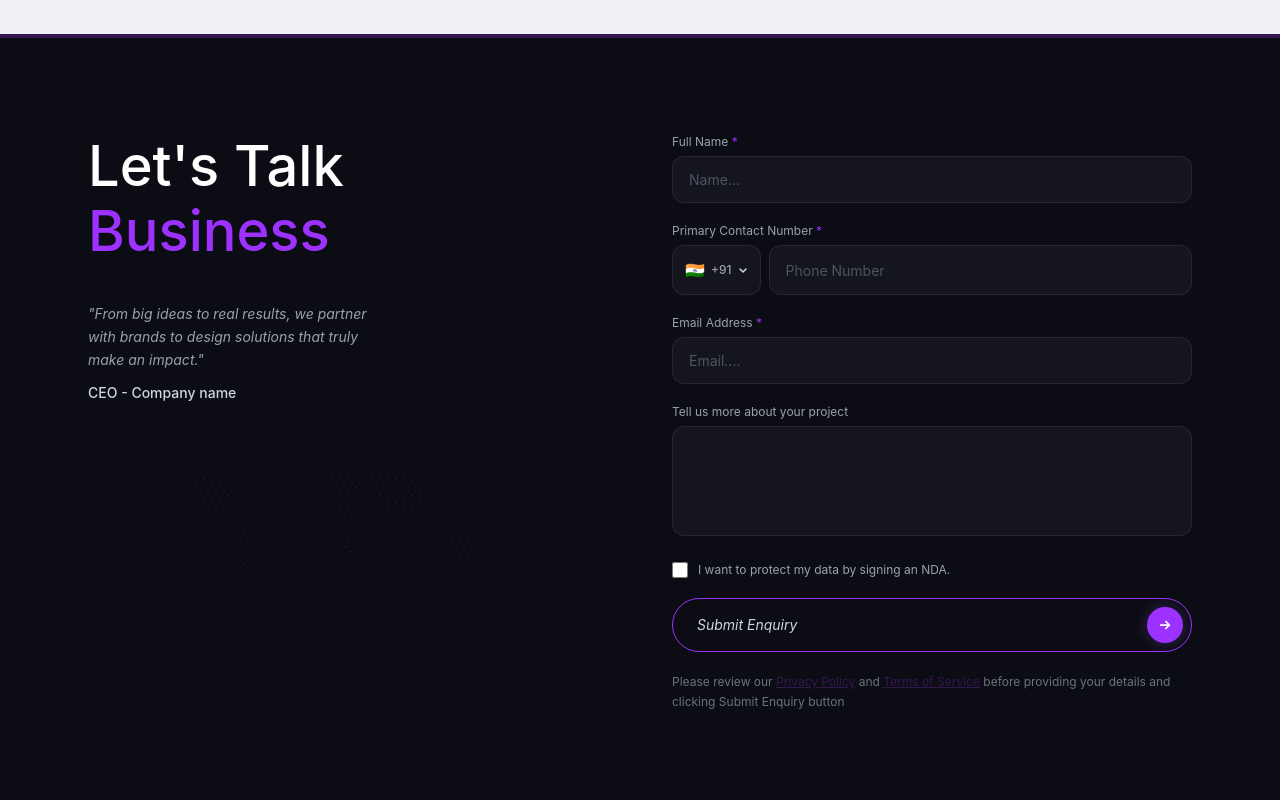
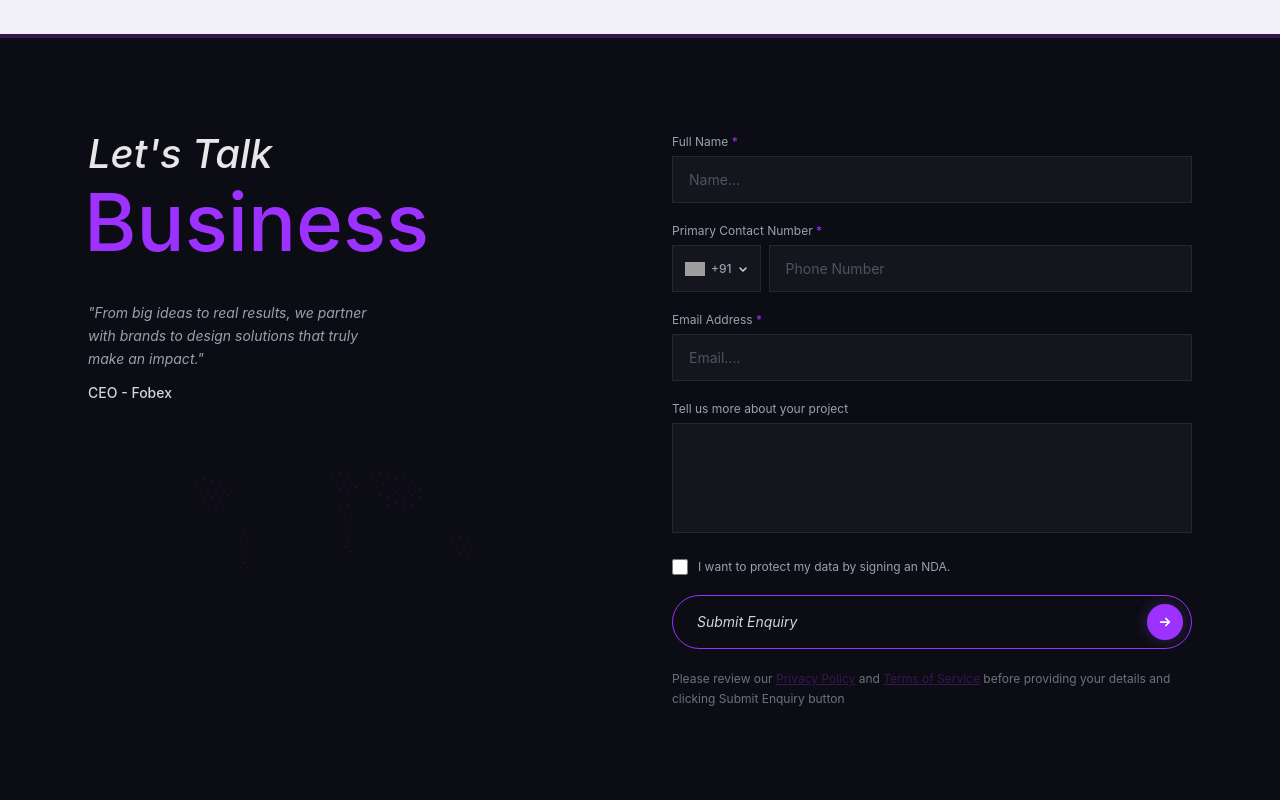
Before and after one commit to Akshay-m77/fobex, a React (Vite) app: page / in a window 1280 px wide. Shown: the part 7440-8240 px from the top of the page. Built offline with nearby package versions, Linux system fonts and the light colour scheme; grey boxes are pictures that could not be loaded; a web font is replaced by a local one.

Commit message:
contact page

```diff
--- a/src/components/CTA.tsx
+++ b/src/components/CTA.tsx
@@ -3,15 +3,15 @@ import ArrowButton from './ui/ArrowButton';
 import FadeIn from './ui/FadeIn';
 
 const COUNTRIES = [
-    { code: 'IN', dialCode: '+91', flag: '🇮🇳', name: 'India' },
-    { code: 'US', dialCode: '+1', flag: '🇺🇸', name: 'United States' },
-    { code: 'GB', dialCode: '+44', flag: '🇬🇧', name: 'United Kingdom' },
-    { code: 'AU', dialCode: '+61', flag: '🇦🇺', name: 'Australia' },
-    { code: 'CA', dialCode: '+1', flag: '🇨🇦', name: 'Canada' },
-    { code: 'AE', dialCode: '+971', flag: '🇦🇪', name: 'United Arab Emirates' },
-    { code: 'SG', dialCode: '+65', flag: '🇸🇬', name: 'Singapore' },
-    { code: 'DE', dialCode: '+49', flag: '🇩🇪', name: 'Germany' },
-    { code: 'OTHER', dialCode: '', flag: '🌐', name: 'Other' },
+    { code: 'IN', flagCode: 'in', dialCode: '+91', flag: '🇮🇳', name: 'India' },
+    { code: 'US', flagCode: 'us', dialCode: '+1', flag: '🇺🇸', name: 'United States' },
+    { code: 'GB', flagCode: 'gb', dialCode: '+44', flag: '🇬🇧', name: 'United Kingdom' },
+    { code: 'AU', flagCode: 'au', dialCode: '+61', flag: '🇦🇺', name: 'Australia' },
+    { code: 'CA', flagCode: 'ca', dialCode: '+1', flag: '🇨🇦', name: 'Canada' },
+    { code: 'AE', flagCode: 'ae', dialCode: '+971', flag: '🇦🇪', name: 'United Arab Emirates' },
+    { code: 'SG', flagCode: 'sg', dialCode: '+65', flag: '🇸🇬', name: 'Singapore' },
+    { code: 'DE', flagCode: 'de', dialCode: '+49', flag: '🇩🇪', name: 'Germany' },
+    { code: 'OTHER', flagCode: '', dialCode: '', flag: '🌐', name: 'Other' },
 ];
 
 export default function CTA() {
@@ -123,10 +123,9 @@ export default function CTA() {
                 <div className="flex gap-16 items-start max-md:flex-col">
                     {/* Left — Heading + Quote + World Map */}
                     <FadeIn direction="right" className="flex-1 min-w-0" delay={0.2} fullWidth>
-                        <h2 className="text-[3.5rem] max-md:text-[2.2rem] font-medium leading-[1.15] mb-10">
-                            <span className="text-white">Let's Talk</span>
-                            <br />
-                            <span className="gradient-text">Business</span>
+                        <h2 className="font-medium leading-none mb-10">
+                            <span className="text-white text-[2.5rem] max-md:text-[1.8rem] block mb-2 opacity-90 italic">Let's Talk</span>
+                            <span className="gradient-text text-[5rem] max-md:text-[3.5rem] block -ml-1">Business</span>
                         </h2>
 
                         <blockquote className="text-sm italic text-gray-400 leading-relaxed mb-3 max-w-[300px]">
@@ -135,7 +134,7 @@ export default function CTA() {
                             make an impact."
                         </blockquote>
                         <p className="text-sm text-gray-300 font-medium mb-12">
-                            CEO - Company name
+                            CEO - Fobex
                         </p>
 
                         {/* World map dots */}
@@ -165,7 +164,7 @@ export default function CTA() {
                     {/* Right — Contact Form / Feedback */}
                     <FadeIn direction="left" className="flex-1 min-w-0 transition-all duration-500" delay={0.4} fullWidth>
                         {submitStatus === 'success' ? (
-                            <div className="bg-[rgba(var(--accent-purple-rgb),0.05)] border border-[var(--color-accent-purple)] rounded-3xl p-12 text-center animate-fade-in">
+                            <div className="bg-[rgba(var(--accent-purple-rgb),0.05)] border border-[var(--color-accent-purple)] rounded-none p-12 text-center animate-fade-in">
                                 <div className="w-20 h-20 bg-[var(--color-accent-vibrant)] rounded-full flex items-center justify-center mx-auto mb-8 shadow-[0_0_30px_rgba(157,49,255,0.4)]">
                                     <svg width="32" height="32" viewBox="0 0 24 24" fill="none" stroke="white" strokeWidth="3" strokeLinecap="round" strokeLinejoin="round">
                                         <polyline points="20 6 9 17 4 12" />
@@ -186,7 +185,7 @@ export default function CTA() {
                         ) : (
                             <form onSubmit={handleSubmit} className="flex flex-col gap-5" noValidate>
                                 {submitStatus === 'error' && (
-                                    <div className="bg-red-500/10 border border-red-500/20 text-red-400 p-4 rounded-xl text-xs flex items-center gap-3 animate-fade-in mb-2">
+                                    <div className="bg-red-500/10 border border-red-500/20 text-red-400 p-4 rounded-none text-xs flex items-center gap-3 animate-fade-in mb-2">
                                         <svg width="16" height="16" viewBox="0 0 24 24" fill="none" stroke="currentColor" strokeWidth="2" strokeLinecap="round" strokeLinejoin="round"><circle cx="12" cy="12" r="10" /><line x1="12" y1="8" x2="12" y2="12" /><line x1="12" y1="16" x2="12.01" y2="16" /></svg>
                                         Something went wrong. Please check your connection and try again.
                                     </div>
@@ -210,14 +209,24 @@ export default function CTA() {
                                 <FormField label="Primary Contact Number" required error={errors.phone}>
                                     <div className="flex gap-2 relative" ref={dropdownRef}>
                                         <div
-                                            className={`flex items-center gap-1.5 px-3 py-3 rounded-xl bg-[rgba(var(--white-rgb),0.04)] border border-[rgba(var(--white-rgb),0.08)] text-sm text-gray-300 cursor-pointer shrink-0 transition-all hover:bg-[rgba(var(--white-rgb),0.08)] ${errors.phone && selectedCountry.code === 'OTHER' && !manualDialCode ? 'border-red-500/50 bg-red-500/5' : ''}`}
+                                            className={`flex items-center gap-1.5 px-3 py-3 rounded-none bg-[rgba(var(--white-rgb),0.04)] border border-[rgba(var(--white-rgb),0.08)] text-sm text-gray-300 cursor-pointer shrink-0 transition-all hover:bg-[rgba(var(--white-rgb),0.08)] ${errors.phone && selectedCountry.code === 'OTHER' && !manualDialCode ? 'border-red-500/50 bg-red-500/5' : ''}`}
                                             onClick={(e) => {
                                                 if (selectedCountry.code !== 'OTHER' || (e.target as HTMLElement).tagName !== 'INPUT') {
                                                     setIsDropdownOpen(!isDropdownOpen);
                                                 }
                                             }}
                                         >
-                                            <span className="text-base">{selectedCountry.flag}</span>
+                                            <div className="w-5 h-3.5 flex items-center justify-center overflow-hidden">
+                                                {selectedCountry.code === 'OTHER' ? (
+                                                    <span className="text-base leading-none">🌐</span>
+                                                ) : (
+                                                    <img
+                                                        src={`https://flagcdn.com/w40/${selectedCountry.flagCode}.png`}
+                                                        alt={selectedCountry.name}
+                                                        className="w-full h-auto object-cover"
+                                                    />
+                                                )}
+                                            </div>
                                             {selectedCountry.code === 'OTHER' ? (
                                                 <input
                                                     type="text"
@@ -241,7 +250,7 @@ export default function CTA() {
 
                                         {/* Dropdown Menu */}
                                         {isDropdownOpen && (
-                                            <div className="absolute top-[calc(100%+8px)] left-0 w-[240px] bg-[#1a1a2e] border border-[rgba(var(--white-rgb),0.1)] rounded-xl shadow-xl z-50 py-2 max-h-[300px] overflow-y-auto outline-hidden">
+                                            <div className="absolute top-[calc(100%+8px)] left-0 w-[240px] bg-[#1a1a2e] border border-[rgba(var(--white-rgb),0.1)] rounded-none shadow-xl z-50 py-2 max-h-[300px] overflow-y-auto outline-hidden">
                                                 {COUNTRIES.map((country) => (
                                                     <div
                                                         key={country.code}
@@ -251,7 +260,17 @@ export default function CTA() {
                                                             setIsDropdownOpen(false);
                                                         }}
                                                     >
-                                                        <span className="text-xl">{country.flag}</span>
+                                                        <div className="w-5 h-3.5 flex items-center justify-center overflow-hidden shrink-0">
+                                                            {country.code === 'OTHER' ? (
+                                                                <span className="text-lg leading-none">🌐</span>
+                                                            ) : (
+                                                                <img
+                                                                    src={`https://flagcdn.com/w40/${country.flagCode}.png`}
+                                                                    alt={country.name}
+                                                                    className="w-full h-auto object-cover"
+                                                                />
+                                                            )}
+                                                        </div>
                                                         <span className="w-12 text-gray-400 font-medium">{country.dialCode}</span>
                                                         <span className="truncate">{country.name}</span>
                                                     </div>
@@ -302,7 +321,7 @@ export default function CTA() {
                                         type="checkbox"
                                         checked={nda}
                                         onChange={() => setNda(!nda)}
-                                        className="w-4 h-4 rounded border-gray-600 accent-[var(--color-accent-purple)]"
+                                        className="w-4 h-4 rounded-none border-gray-600 accent-[var(--color-accent-purple)]"
                                     />
                                     <span className="text-xs text-gray-400">
                                         I want to protect my data by signing an NDA.
--- a/src/index.css
+++ b/src/index.css
@@ -118,7 +118,7 @@ img {
 .form-input {
   width: 100%;
   padding: 0.75rem 1rem;
-  border-radius: 0.75rem;
+  border-radius: 0;
   background: rgba(var(--white-rgb), 0.04);
   border: 1px solid rgba(var(--white-rgb), 0.08);
   color: white;
```
